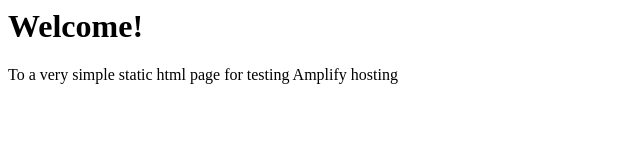
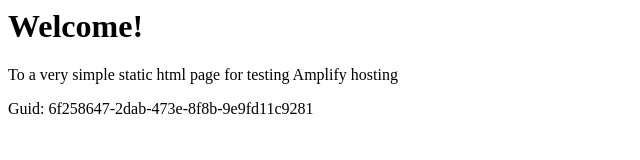
Before and after one commit to aws-aemilia-syd/Github-PR-Commit-Integration-Test-DoNotTouch-Gith-OKSLNVO2-v1-preprod-ap-southeast-2, a website: page src/index.html in a window 1280 px wide. Shown: the whole page, without its empty margins (0-640 px from the left). Drawn offline with Linux system fonts and the light colour scheme.

Commit message:
commit from integ tests

```diff
--- a/src/index.html
+++ b/src/index.html
@@ -1,3 +1,5 @@
+
+
 <html lang="en">
 
 <head>
@@ -10,6 +12,6 @@
 <body>
     <h1>Welcome!</h1>
     <p>To a very simple static html page for testing Amplify hosting</p>
-</body>
+    <p>Guid: 6f258647-2dab-473e-8f8b-9e9fd11c9281</p></body>
 
 </html>
```
